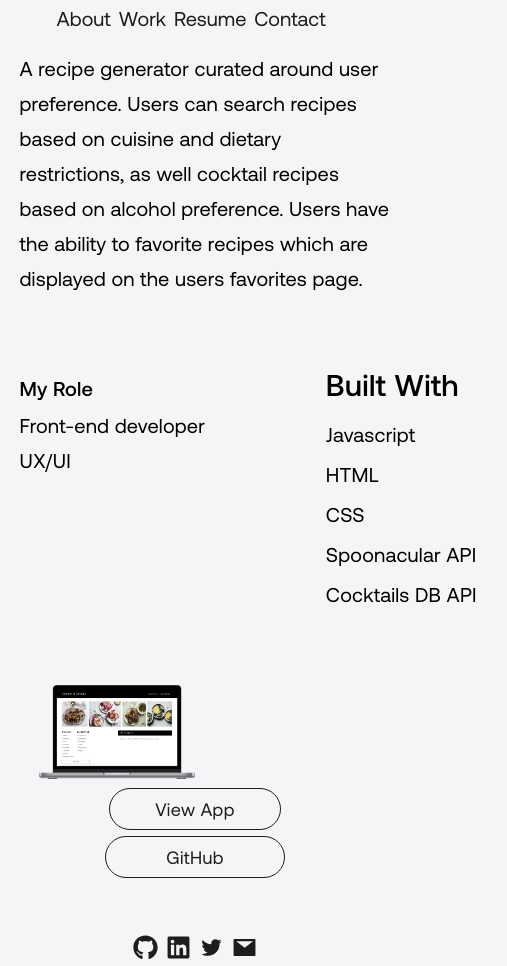
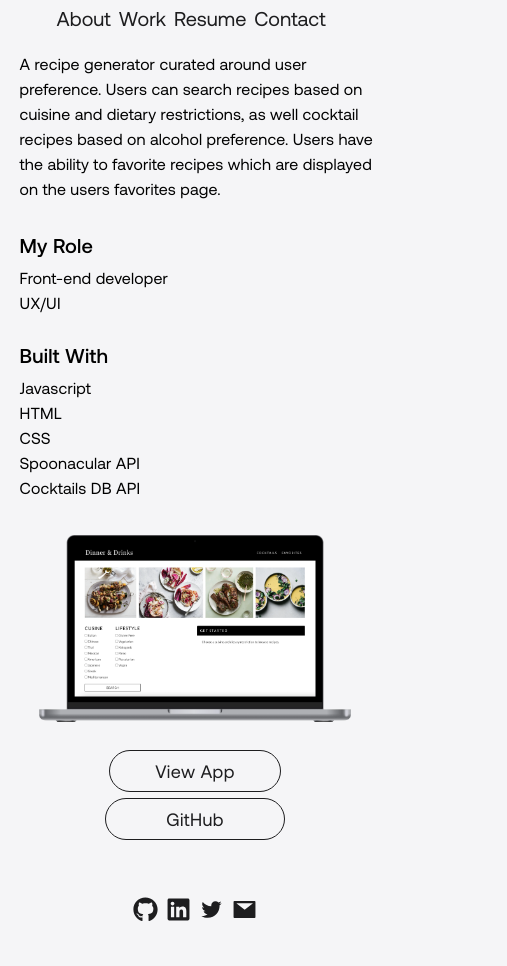
Before and after one commit to sophiehomer/react_portfolio, a React (Create React App) app: page /dinner_drinks in a window 390 px wide. Shown: the whole page, 507 px wide, since content can reach past the window. After the commit the page ends 929 px from the top, so only its background shows below. Built offline with nearby package versions, Linux system fonts and the light colour scheme.

Commit message:
changed font size for mobile dinner drinks page

```diff
--- a/src/index.css
+++ b/src/index.css
@@ -1157,29 +1157,11 @@ footer {
     margin-top: 4%;
   }
 
-  /* .gitHubWebsiteContainer {
-    display: flex;
-    flex-direction: row-reverse;
-    justify-content: space-evenly;
-    width: 100%;
-  } */
-
-  /* .githubAndWebsite {
-    display: flex;
-    flex-direction: column;
-    justify-content: center;
-  } */
-
-  /* .kitImageSection {
-    width: 50%;
-  } */
-
   .kitImage {
     width: 100%;
     margin-bottom: 8%;
   }
 }
-
 
 /* ----------------------- DINNER DRINKS MEDIA QUERIES ---------------------- */
 @media only screen and (max-width: 950px) {
@@ -1194,17 +1176,32 @@ footer {
     width: 95%;
   }
 
+  .dinnerDrinkSummary {
+    font-size: 16px;
+    line-height: 25px;
+  }
+
   .dinnerDrinkRoleAndTechnology {
+    display: flex;
+    flex-direction: column;
     margin-top: 2%;
-    margin-bottom: 7%;
   }
-/*
-  .gitHubWebsiteContainer {
-    display: flex;
-    flex-direction: row-reverse;
-    justify-content: space-evenly;
-    width: 100%;
-  } */
+
+  .dinnerDrinkTechnology {
+    margin-left: 0;
+    font-size: 20px;
+  }
+
+  .dinnerDrinkTechnologies {
+    font-size: 16px;
+    line-height: 25px;
+
+  }
+
+  .dinnerDrinkRole {
+    font-size: 16px;
+    line-height: 25px;
+  }
 
   .githubAndWebsite {
     display: flex;
@@ -1212,11 +1209,8 @@ footer {
     justify-content: center;
   }
 
-  .dinnerDrinkImageSection {
-    width: 50%;
-  }
-
   .dinnerDrinkImage {
     width: 100%;
+    margin-bottom: 8%;
   }
 }
```
